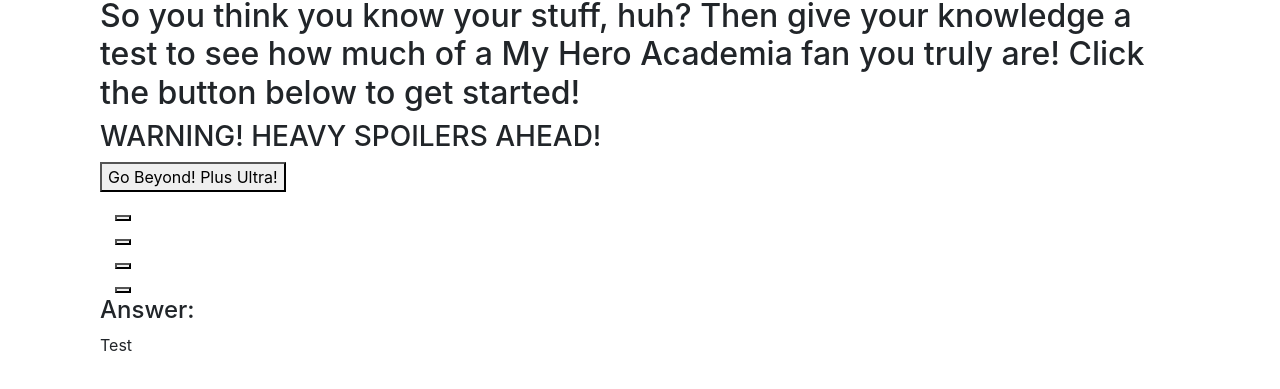
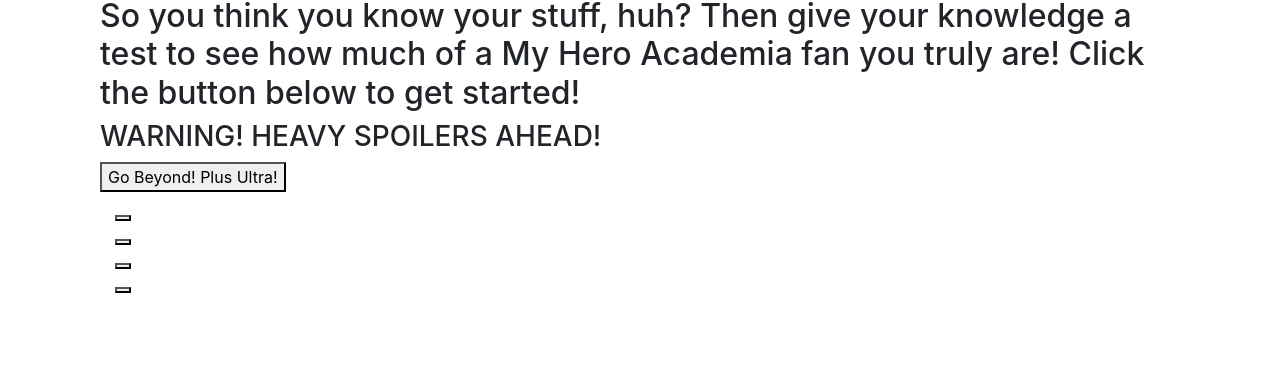
Before and after one commit to rjcolo28/TriviaGame, a plain HTML site: page index.html in a window 1280 px wide. Shown: the part 59-448 px from the top of the page. Drawn offline with nearby package versions, Linux system fonts and the light colour scheme.

Commit message:
HTML Text

```diff
--- a/assets/javascript/app.js
+++ b/assets/javascript/app.js
@@ -57,7 +57,7 @@ var answers = {
 $(document).ready(function() {
     // 1. Push start button to begin trivia
     $("#start-button").on("click", function() {
-        // 2. Display question with choices and timer of 20 seconds
+    // 2. Display question with choices and timer of 20 seconds
         $("#intro-text").hide();
         $("#spoiler-warning").hide();
         $("#start-button").hide();
--- a/index.html
+++ b/index.html
@@ -40,8 +40,9 @@
             <div class="col-sm-12">
                 <button><span id="choiceD"></span></button>
             </div>
-            <h4>Answer: </h4>
-            <p><span id="answer-text">Test</span></p>
+            <h5><span id="answer-text"></span></h5>
+            <h5><span id="correct-text"></span></h5>
+            <h5><span id="incorrect-text"></span></h5>
         </div>
     </div>
     </div>
```
